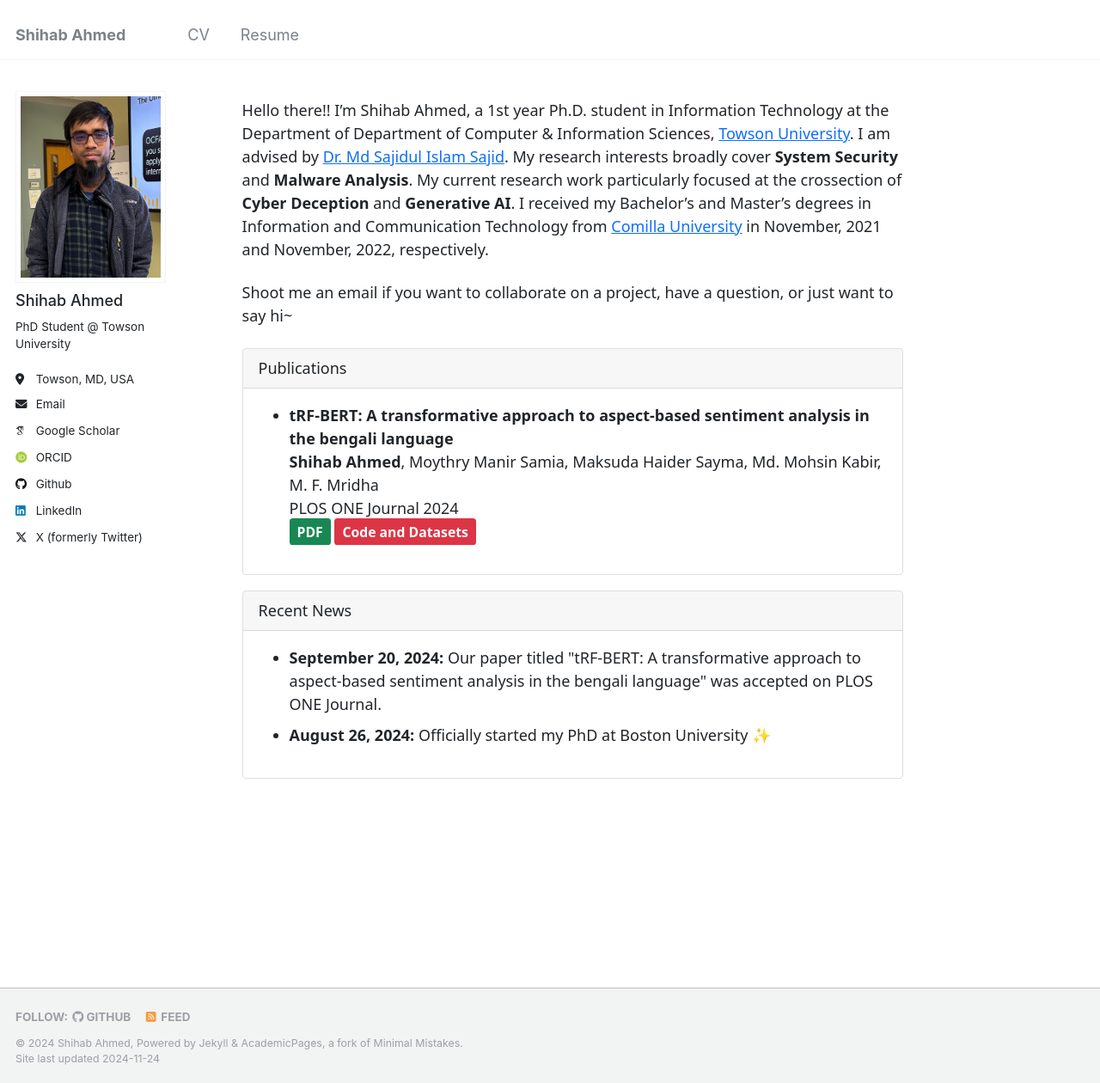
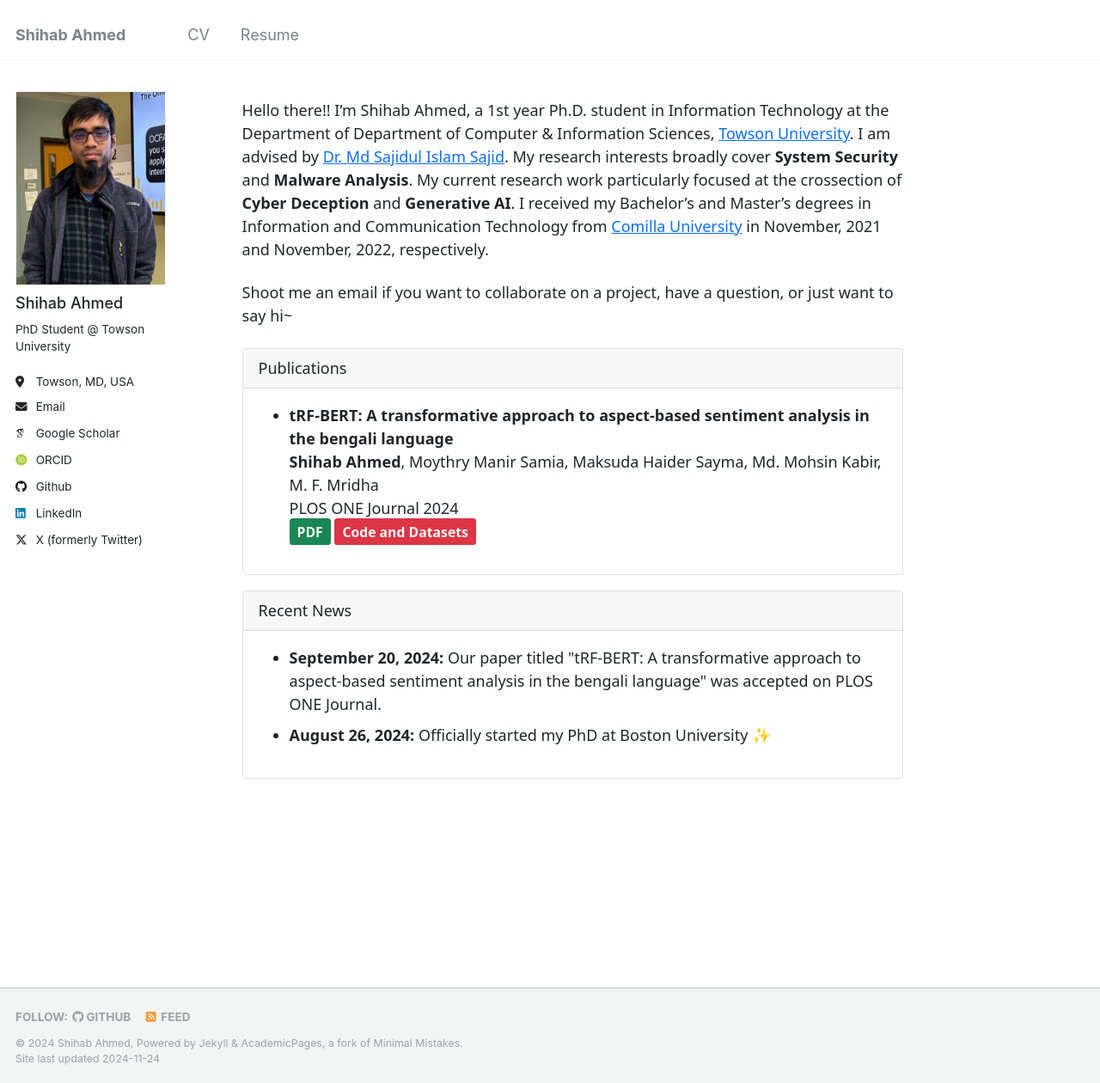
Before and after one commit to sahmed09/sahmed09.github.io, a Jekyll site: the page built from _pages/about.md, in a window 1280 px wide and 1260 px high. Shown: the whole window at 86% size. Built offline with Jekyll 4.4.1, drawn with Linux system fonts in a browser that asks for light colours; some web fonts are replaced.

Commit message:
Update _sidebar.scss

```diff
--- a/_sass/_sidebar.scss
+++ b/_sass/_sidebar.scss
@@ -95,7 +95,8 @@
     border-radius: 0%;
 
     @include breakpoint($large) {
-      padding: 5px;
+     // padding: 5px;
+      padding: 0px;
       border: 1px solid $border-color;
     }
   }
```
